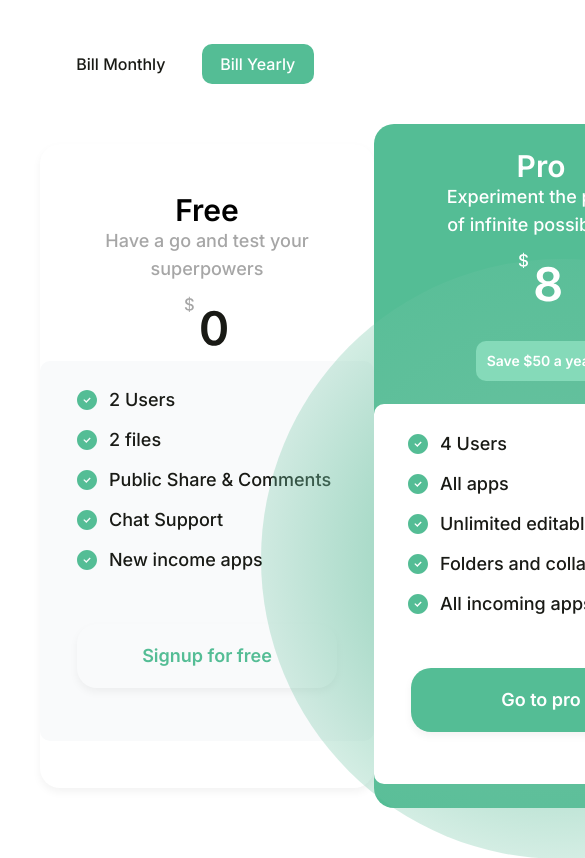
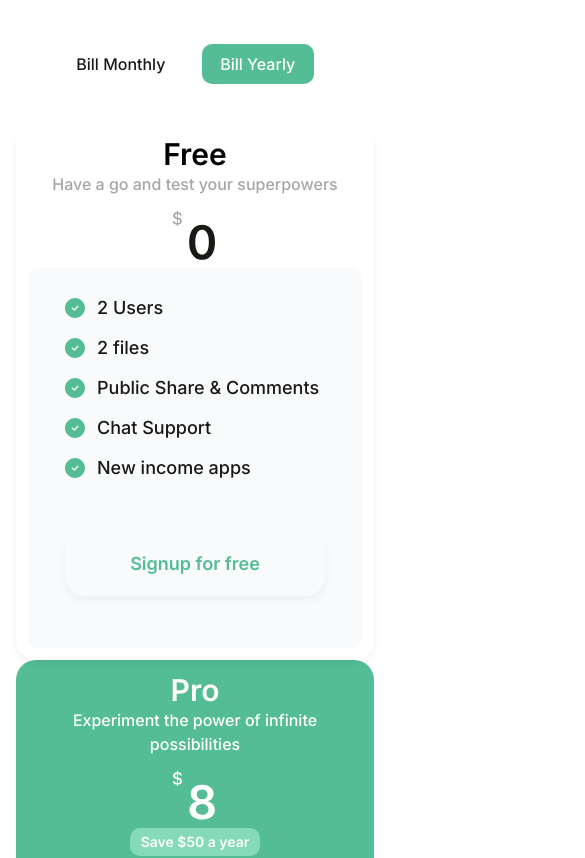
Before and after one commit to Phumnanya/biccas, a Next.js app: page / in a window 390 px wide. Shown: the part 3921-4779 px from the top of the page, 585 px wide, since content can reach past the window. Built offline with nearby package versions, Linux system fonts and the light colour scheme.

Commit message:
more features

```diff
--- a/app/components/subscription.tsx
+++ b/app/components/subscription.tsx
@@ -5,15 +5,15 @@ import Go_to_pro from "../props/go-to-pro-btn";
 
 export default function Subscription() {
     return(
-        <div className="flex flex-row w-full justify-between items-center">
+        <div className="flex md:flex-row flex-col w-full justify-between items-center">
             {/*  free plan container */}
-            <div className="w-[374px] h-[644px] text-center bg-white rounded-[20px]
+            <div className="md:w-[374px] md:h-[644px] text-center bg-white rounded-[20px]
             shadow-[0px_4px_9px_0px_rgba(0,0,0,0.05)] flex flex-col items-center
-            justify-center">
-                <div className="w-[210px] h-[169px]">
+            justify-center relative z-10 p-3 md:p-0">
+                <div className="md:w-[210px] md:h-[169px]">
                     <p className="font-semibold text-3xl">Free</p>
-                    <div className="w-[210px] h-[54px] mx-auto flex items-center">
-                        <p className="font-medium text-lg text-links">
+                    <div className="md:w-[210px] md:h-[54px] mx-auto flex items-center">
+                        <p className="font-medium md:text-lg text-links">
                             Have a go  and test your  superpowers
                         </p>
                     </div>
@@ -21,8 +21,8 @@ export default function Subscription() {
                         <Image src="/Group 194.svg" alt="price" fill className="object-contain" />
                     </div>
                 </div>
-                <div className="mx-auto w-[334px] h-[380px] rounded-[10px] bg-plans flex
-                items-center justify-center">
+                <div className="mx-auto w-[334px] h-[380px] rounded-[10px]
+                bg-plans flex items-center justify-center">
                     <div className="w-[260px] min-h-[329px] m-auto">
                         <div className="w-[260px] min-h-[238px] m-auto">
                             <Bullets
@@ -33,24 +33,24 @@ export default function Subscription() {
                             five="New income apps"
                             />
                         </div>
-                        <div className="w-[260px] min-h-16 m-auto rounded-[20px]">
+                        <div className="md:w-[260px] md:min-h-16 m-auto rounded-[20px]">
                             <Planbutton prop="Signup for free" />
                         </div>
                     </div>
                 </div>
             </div>
             {/*  Pro plan container */}
-            <div className="w-[374px] h-[684px] text-center bg-biccas rounded-[20px]
-            flex flex-col items-center justify-evenly relative">
+            <div className="md:w-[374px] md:h-[684px] text-center bg-biccas rounded-[20px]
+            flex flex-col items-center justify-evenly relative p-3 md:p-0">
             {/*  ellipse */}
             <div className="absolute w-[600px] h-[600px] top-[135px] left-[-113px]
-            bg-[radial-gradient(circle,#6BC2A1,transparent)]
-            rounded-full opacity-100 pointer-events-none">
+            bg-[radial-gradient(circle,#6BC2A1,transparent)] hidden
+            rounded-full opacity-100 pointer-events-none md:block">
             </div>
-                <div className="w-[210px] h-[169px] relative z-10">
+                <div className="md:w-[210px] md:h-[169px] relative z-10">
                     <p className="font-semibold text-3xl text-white">Pro</p>
-                    <div className="w-[210px] h-[54px] mx-auto flex items-center">
-                        <p className="font-medium text-lg text-white">
+                    <div className="md:w-[210px] md:h-[54px] mx-auto flex items-center">
+                        <p className="font-medium md:text-lg text-white">
                             Experiment the power of infinite possibilities
                         </p>
                     </div>
@@ -59,8 +59,8 @@ export default function Subscription() {
                     </div>
                 </div>
                 <div className="w-[130px] h-10 rounded-[10px] mx-auto relative z-10">
-                    <button type="button" className="w-[130px] h-10 rounded-[10px]
-                    bg-save text-white font-semibold text-sm">
+                    <button type="button" className="w-[130px] md:h-10 rounded-[10px]
+                    bg-save text-white font-semibold text-sm h-7">
                         Save $50 a year
                     </button>
                 </div>
@@ -76,20 +76,20 @@ export default function Subscription() {
                             five="All incoming apps"
                             />
                         </div>
-                        <div className="w-[260px] min-h-16 rounded-[20px] m-auto">
+                        <div className="md:w-[260px] md:min-h-16 rounded-[20px] m-auto">
                             <Go_to_pro prop="Go to pro" />
                         </div>
                     </div>
                 </div>
             </div>
             {/*  Business plan container */}
-            <div className="w-[374px] h-[644px] text-center bg-white rounded-[20px]
+            <div className="md:w-[374px] md:h-[644px] text-center bg-white rounded-[20px]
             shadow-[0px_4px_9px_0px_rgba(0,0,0,0.05)] flex flex-col items-center
-            justify-center">
-                <div className="w-[251px] h-[169px]">
+            justify-center relative z-10 p-3 md:p-0">
+                <div className="md:w-[251px] md:h-[169px]">
                     <p className="font-semibold text-3xl">Business</p>
-                    <div className="w-[251px] h-[54px] mx-auto flex items-center">
-                        <p className="font-medium text-lg text-links">
+                    <div className="md:w-[251px] md:h-[54px] mx-auto flex items-center">
+                        <p className="font-medium md:text-lg text-links">
                             Unveil new superpowers and join the Design Leaque
                         </p>
                     </div>
@@ -109,7 +109,7 @@ export default function Subscription() {
                             five="Collaboration-Soon"
                             />
                         </div>
-                        <div className="w-[260px] min-h-16 rounded-[20px]">
+                        <div className="md:w-[260px] md:min-h-16 rounded-[20px]">
                             <Planbutton prop="Go to Business" />
                         </div>
                     </div>
```
